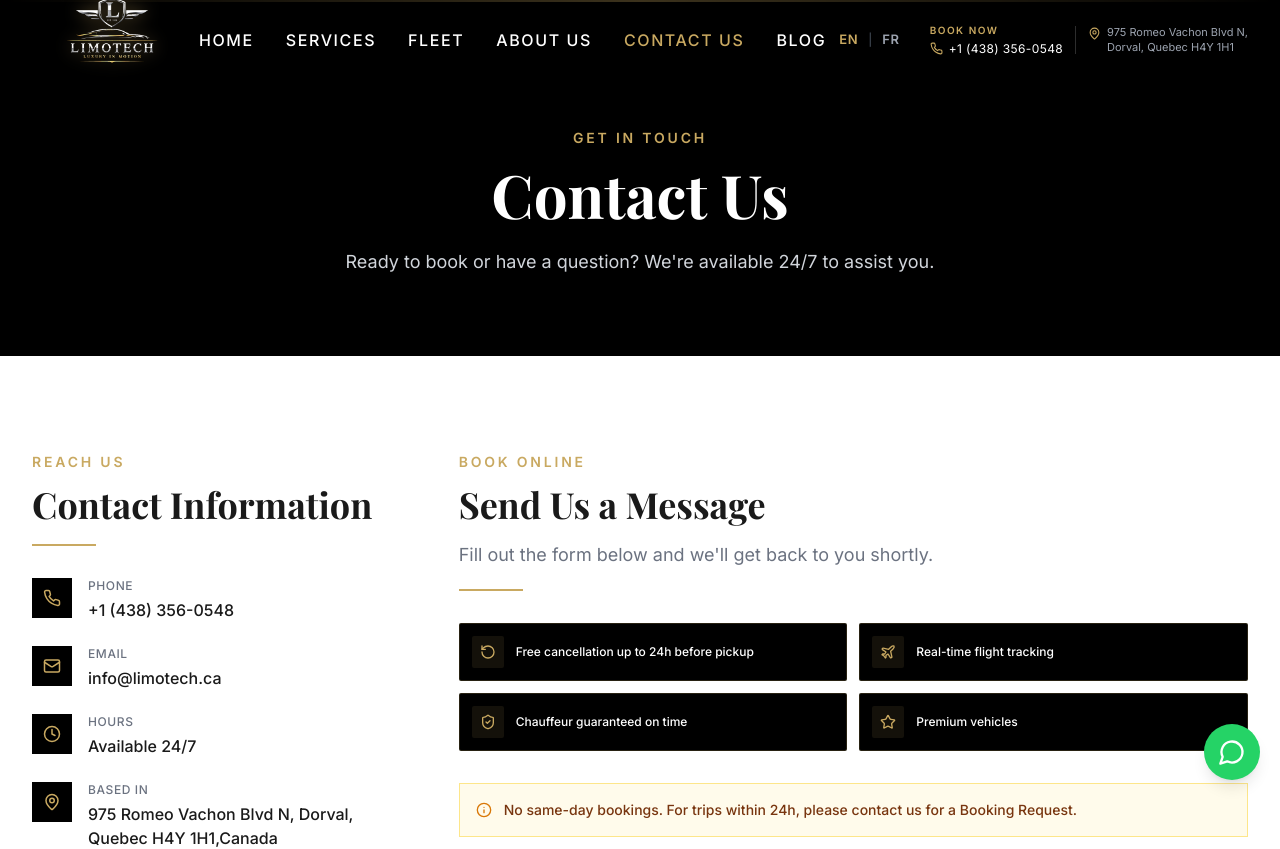
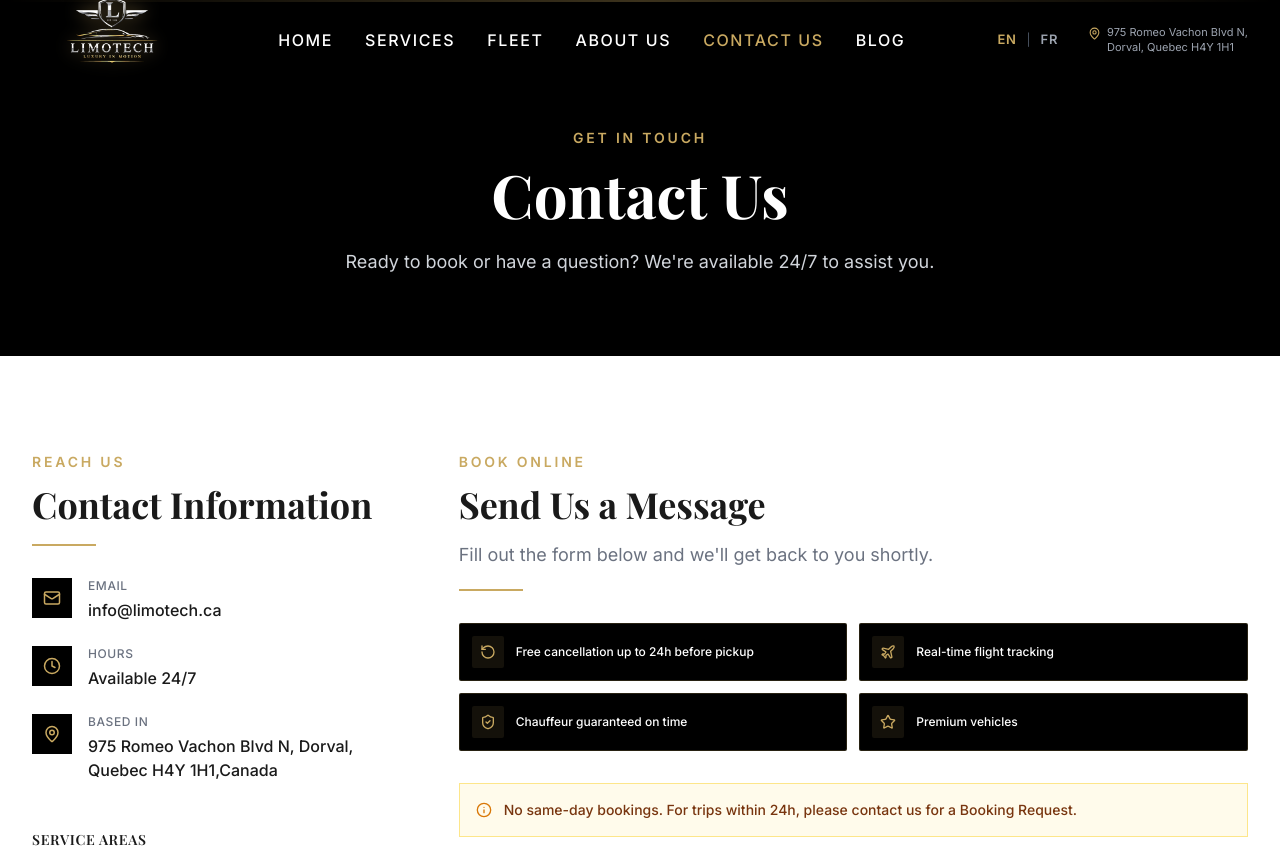
Before and after one commit to matrionio/imotech-web, a Next.js app: page /contact in a window 1280 px wide. Shown: the top 849 px of the page. Built offline with nearby package versions, Linux system fonts and the light colour scheme.

Commit message:
Actualizacion y remosion de numero whatsaap

```diff
--- a/src/app/contact/page.tsx
+++ b/src/app/contact/page.tsx
@@ -1,6 +1,6 @@
 'use client'
 
-import { Phone, Mail, Clock, MapPin, RotateCcw, Plane, ShieldCheck, Star } from 'lucide-react'
+import { Mail, Clock, MapPin, RotateCcw, Plane, ShieldCheck, Star } from 'lucide-react'
 import { COMPANY_INFO } from '@/utils/constants'
 import SectionTitle from '@/components/shared/SectionTitle'
 import ContactForm from '@/components/shared/ContactForm'
@@ -18,7 +18,6 @@ export default function ContactPage() {
   const cp = t.contactPage
 
   const contactInfo = [
-    { icon: Phone, label: cp.labels.phone, value: COMPANY_INFO.phone, href: `tel:${COMPANY_INFO.phone}` },
     { icon: Mail, label: cp.labels.email, value: COMPANY_INFO.email, href: `mailto:${COMPANY_INFO.email}` },
     { icon: Clock, label: cp.labels.hours, value: COMPANY_INFO.hours, href: null },
     { icon: MapPin, label: cp.labels.basedIn, value: COMPANY_INFO.address, href: null },
--- a/src/app/layout.tsx
+++ b/src/app/layout.tsx
@@ -2,7 +2,6 @@ import type { Metadata } from 'next'
 import './globals.css'
 import Header from '@/components/layout/Header'
 import Footer from '@/components/layout/Footer'
-import WhatsAppButton from '@/components/shared/WhatsAppButton'
 import ScrollToTop from '@/components/shared/ScrollToTop'
 import { LanguageProvider } from '@/context/LanguageContext'
 
@@ -79,7 +78,6 @@ export default function RootLayout({
               description: 'Luxury Transportation Services — Montreal',
               legalName: '15820715 Canada Inc.',
               url: 'https://limotech.ca',
-              telephone: '+1-XXX-XXX-XXXX',
               email: 'info@limotech.ca',
               address: {
                 '@type': 'PostalAddress',
@@ -98,7 +96,6 @@ export default function RootLayout({
           <Header />
           <main>{children}</main>
           <Footer />
-          <WhatsAppButton />
           <ScrollToTop />
         </LanguageProvider>
       </body>
--- a/src/components/home/CtaSection.tsx
+++ b/src/components/home/CtaSection.tsx
@@ -4,7 +4,6 @@ import { motion } from 'framer-motion'
 import Link from 'next/link'
 import Button from '@/components/ui/Button'
 import { useLanguage } from '@/context/LanguageContext'
-import { COMPANY_INFO } from '@/utils/constants'
 
 export default function CtaSection() {
   const { t } = useLanguage()
@@ -27,7 +26,6 @@ export default function CtaSection() {
         </motion.p>
         <motion.div initial={{ opacity: 0, y: 24 }} whileInView={{ opacity: 1, y: 0 }} viewport={{ once: true }} transition={{ duration: 0.6, delay: 0.3 }} className="flex flex-col sm:flex-row gap-4 justify-center">
           <Link href="/contact"><Button variant="primary" size="lg">{t.cta.bookRide}</Button></Link>
-          <a href={`tel:${COMPANY_INFO.phone}`}><Button variant="outline" size="lg">{t.cta.callUs}</Button></a>
         </motion.div>
       </div>
     </section>
--- a/src/components/layout/Footer.tsx
+++ b/src/components/layout/Footer.tsx
@@ -2,7 +2,7 @@
 
 import Link from 'next/link'
 import Image from 'next/image'
-import { Phone, Mail, Clock } from 'lucide-react'
+import { Mail, Clock } from 'lucide-react'
 import { NAV_LINKS, COMPANY_INFO } from '@/utils/constants'
 import { useLanguage } from '@/context/LanguageContext'
 
@@ -45,10 +45,6 @@ export default function Footer() {
             <h3 className="text-white font-semibold text-sm tracking-widest uppercase mb-6 border-b border-gray-800 pb-3">{t.footer.contact}</h3>
             <ul className="space-y-4">
               <li className="flex items-center gap-3">
-                <Phone size={16} className="text-secondary flex-shrink-0" />
-                <a href={`tel:${COMPANY_INFO.phone}`} className="text-gray-400 hover:text-secondary text-sm transition-colors duration-200">{COMPANY_INFO.phone}</a>
-              </li>
-              <li className="flex items-center gap-3">
                 <Mail size={16} className="text-secondary flex-shrink-0" />
                 <a href={`mailto:${COMPANY_INFO.email}`} className="text-gray-400 hover:text-secondary text-sm transition-colors duration-200">{COMPANY_INFO.email}</a>
               </li>
--- a/src/components/layout/Header.tsx
+++ b/src/components/layout/Header.tsx
@@ -4,8 +4,8 @@ import { useState, useEffect } from 'react'
 import Link from 'next/link'
 import Image from 'next/image'
 import { usePathname } from 'next/navigation'
-import { Menu, X, Phone, MapPin } from 'lucide-react'
-import { NAV_LINKS, COMPANY_INFO } from '@/utils/constants'
+import { Menu, X, MapPin } from 'lucide-react'
+import { NAV_LINKS } from '@/utils/constants'
 import Button from '@/components/ui/Button'
 import { useLanguage } from '@/context/LanguageContext'
 
@@ -113,28 +113,11 @@ export default function Header() {
             </div>
 
             {/* Contact Info */}
-            <div style={{ display: 'flex', alignItems: 'center', gap: '12px' }}>
-              <div style={{ display: 'flex', flexDirection: 'column', gap: '2px' }}>
-                <span style={{ fontSize: '10px', color: '#C9A961', fontWeight: 600, letterSpacing: '0.15em', textTransform: 'uppercase' }}>Book Now</span>
-                <div style={{ display: 'flex', alignItems: 'center', gap: '6px' }}>
-                  <Phone size={13} style={{ color: '#C9A961', flexShrink: 0 }} />
-                  <a
-                    href={`tel:${COMPANY_INFO.phone}`}
-                    style={{ fontSize: '12px', color: '#ffffff', textDecoration: 'none', letterSpacing: '0.03em', transition: 'color 0.2s' }}
-                    onMouseEnter={e => (e.currentTarget.style.color = '#C9A961')}
-                    onMouseLeave={e => (e.currentTarget.style.color = '#ffffff')}
-                  >
-                    {COMPANY_INFO.phone}
-                  </a>
-                </div>
-              </div>
-              <span style={{ width: '1px', height: '28px', backgroundColor: '#2d2d2d', flexShrink: 0 }} />
-              <div style={{ display: 'flex', alignItems: 'flex-start', gap: '6px' }}>
-                <MapPin size={13} style={{ color: '#C9A961', flexShrink: 0, marginTop: '2px' }} />
-                <span style={{ fontSize: '11px', color: '#9ca3af', lineHeight: '1.4' }}>
-                  975 Romeo Vachon Blvd N,<br />Dorval, Quebec H4Y 1H1
-                </span>
-              </div>
+            <div style={{ display: 'flex', alignItems: 'flex-start', gap: '6px' }}>
+              <MapPin size={13} style={{ color: '#C9A961', flexShrink: 0, marginTop: '2px' }} />
+              <span style={{ fontSize: '11px', color: '#9ca3af', lineHeight: '1.4' }}>
+                975 Romeo Vachon Blvd N,<br />Dorval, Quebec H4Y 1H1
+              </span>
             </div>
           </div>
 
--- a/src/components/shared/WhatsAppButton.tsx
+++ /dev/null
@@ -1,32 +0,0 @@
-'use client'
-
-import { useState } from 'react'
-import { MessageCircle } from 'lucide-react'
-import { COMPANY_INFO } from '@/utils/constants'
-import { useLanguage } from '@/context/LanguageContext'
-
-export default function WhatsAppButton() {
-  const [showTooltip, setShowTooltip] = useState(false)
-  const { t } = useLanguage()
-
-  return (
-    <a
-      href={`https://wa.me/${COMPANY_INFO.whatsapp}`}
-      target="_blank"
-      rel="noopener noreferrer"
-      className="fixed bottom-5 right-5 z-50 flex items-center justify-center w-14 h-14 bg-[#25D366] text-white shadow-lg hover:bg-[#1ebe5d] hover:scale-110 transition-all duration-300 rounded-full"
-      aria-label={t.whatsapp.tooltip}
-      onMouseEnter={() => setShowTooltip(true)}
-      onMouseLeave={() => setShowTooltip(false)}
-      onFocus={() => setShowTooltip(true)}
-      onBlur={() => setShowTooltip(false)}
-    >
-      <MessageCircle size={28} />
-      {showTooltip && (
-        <span role="tooltip" className="absolute right-16 whitespace-nowrap bg-primary text-white text-xs px-3 py-2 shadow-md pointer-events-none">
-          {t.whatsapp.tooltip}
-        </span>
-      )}
-    </a>
-  )
-}
```
